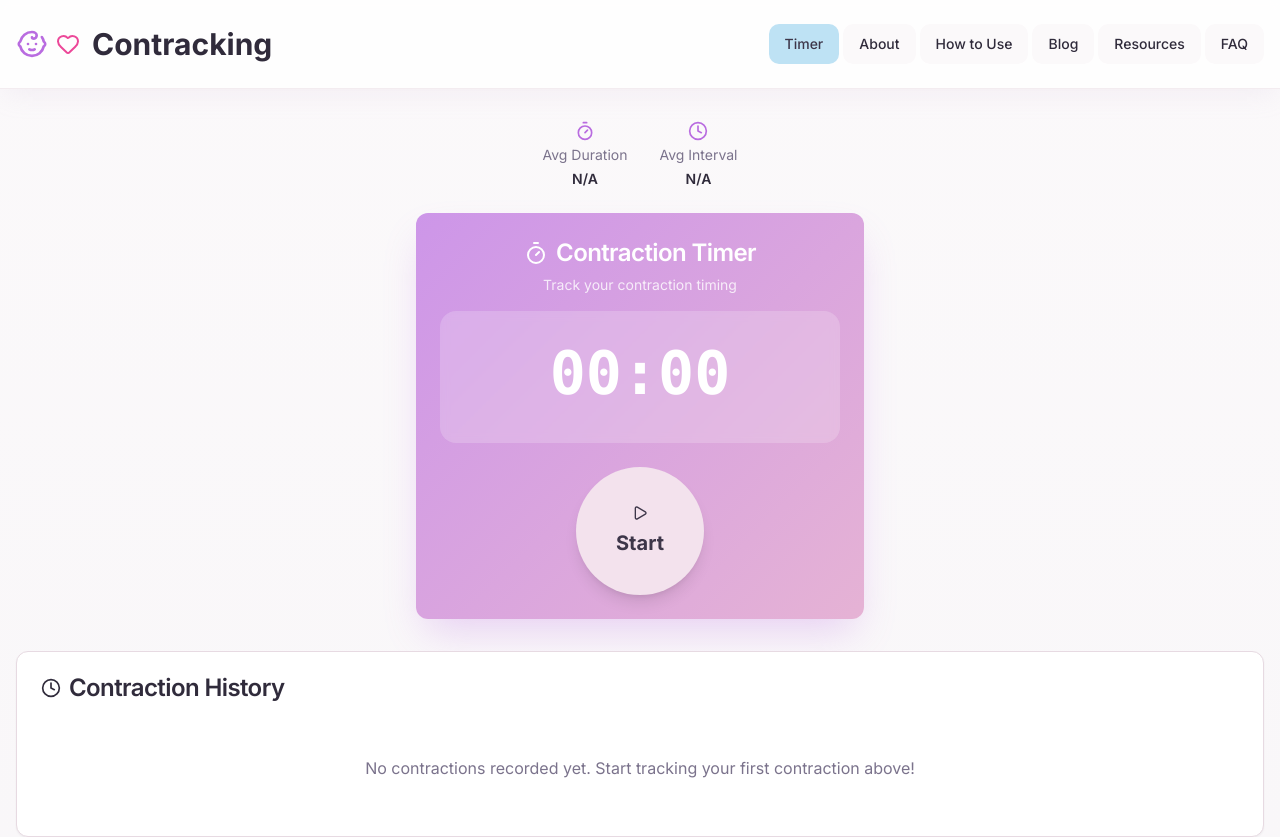
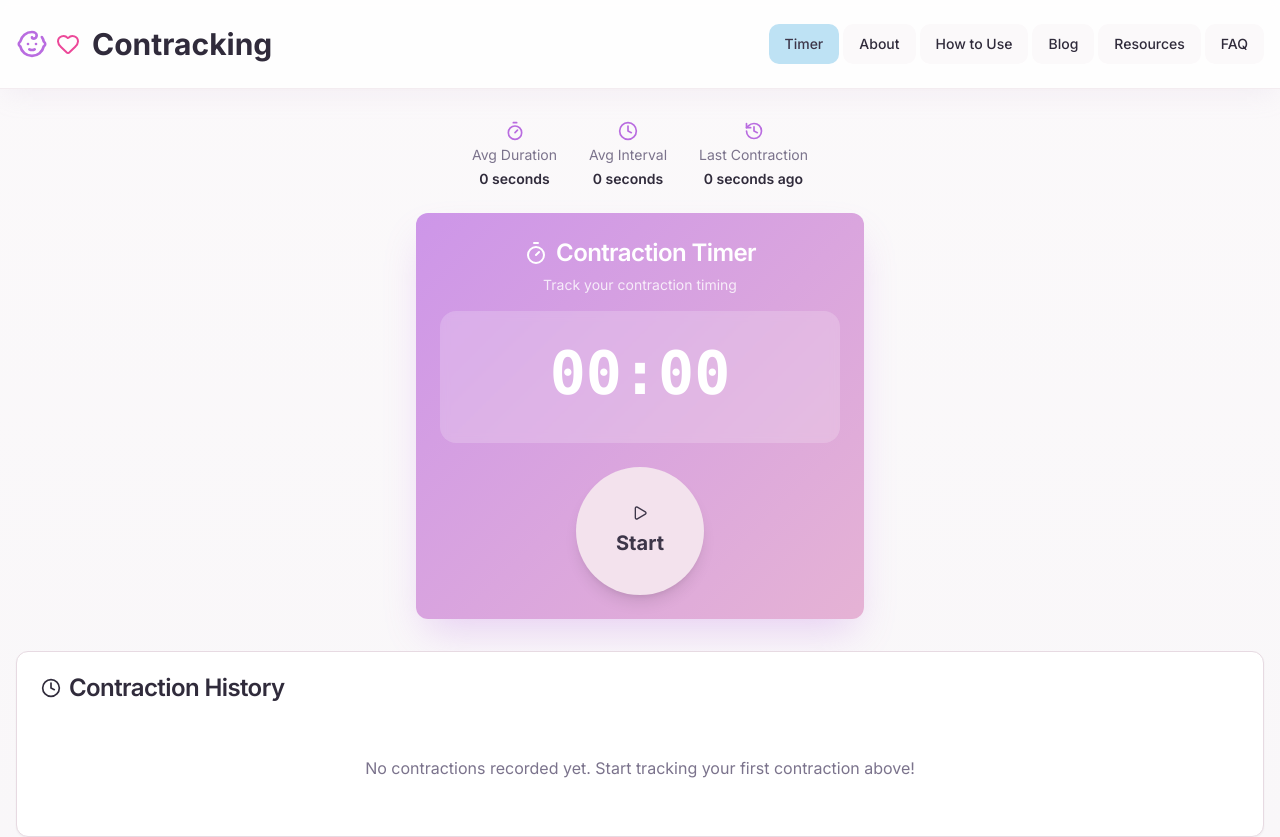
Before and after one commit to Nigeljanssens220/contracking, a Next.js app: page / in a window 1280 px wide. Shown: the top 837 px of the page. Built offline with nearby package versions, Linux system fonts and the light colour scheme.

Commit message:
Enhance CompactStats component to track and display time since the last contraction, incorporating isTracking state and currentContraction data. Update contraction-tracker-app to pass new props and improve time formatting for better user experience.

```diff
--- a/src/components/CompactStats.tsx
+++ b/src/components/CompactStats.tsx
@@ -1,18 +1,85 @@
 "use client";
 
-import { ContractionSummary as SummaryData } from "@/types/contraction";
+import {
+  Contraction,
+  ContractionSummary as SummaryData,
+} from "@/types/contraction";
 import { formatDuration, intervalToDuration } from "date-fns";
-import { Clock, Timer } from "lucide-react";
+import { Clock, History, Timer } from "lucide-react";
+import { useEffect, useState } from "react";
 
 interface CompactStatsProps {
   summary: SummaryData;
+  isTracking: boolean;
+  currentContraction: Contraction | null;
 }
 
-export function CompactStats({ summary }: CompactStatsProps) {
+export function CompactStats({
+  summary,
+  isTracking,
+  currentContraction,
+}: CompactStatsProps) {
+  const [currentTime, setCurrentTime] = useState(new Date());
+
+  // Update time every second, but pause when tracking a contraction
+  useEffect(() => {
+    if (isTracking) {
+      return; // Don't update time while tracking
+    }
+
+    const interval = setInterval(() => {
+      setCurrentTime(new Date());
+    }, 1000);
+
+    return () => clearInterval(interval);
+  }, [isTracking]);
+
   const formatDurationFromSeconds = (seconds: number) => {
-    if (seconds === 0) return "N/A";
+    if (seconds === 0) return "0 seconds";
     const duration = intervalToDuration({ start: 0, end: seconds * 1000 });
     return formatDuration(duration, { format: ["minutes", "seconds"] });
+  };
+
+  const getTimeSinceLastContraction = () => {
+    if (!summary.lastContraction) return "0 seconds";
+
+    // If currently tracking, show time frozen at the moment tracking started
+    if (isTracking && currentContraction) {
+      const lastContractionEndTime =
+        summary.lastContraction.endTime || summary.lastContraction.startTime;
+      const timeDiffInSeconds = Math.floor(
+        (currentContraction.startTime.getTime() -
+          lastContractionEndTime.getTime()) /
+          1000
+      );
+
+      if (timeDiffInSeconds < 0) return "0 seconds";
+
+      const duration = intervalToDuration({
+        start: 0,
+        end: timeDiffInSeconds * 1000,
+      });
+      return formatDuration(duration, {
+        format: ["hours", "minutes", "seconds"],
+      });
+    }
+
+    // Use end time if available, otherwise start time
+    const lastContractionTime =
+      summary.lastContraction.endTime || summary.lastContraction.startTime;
+    const timeDiffInSeconds = Math.floor(
+      (currentTime.getTime() - lastContractionTime.getTime()) / 1000
+    );
+
+    if (timeDiffInSeconds < 0) return "0 seconds";
+
+    const duration = intervalToDuration({
+      start: 0,
+      end: timeDiffInSeconds * 1000,
+    });
+    return formatDuration(duration, {
+      format: ["hours", "minutes", "seconds"],
+    });
   };
 
   return (
@@ -31,7 +98,15 @@ export function CompactStats({ summary }: CompactStatsProps) {
         <span className="font-semibold text-foreground">
           {summary.averageInterval > 0
             ? formatDurationFromSeconds(summary.averageInterval)
-            : "N/A"}
+            : "0 seconds"}
+        </span>
+      </div>
+
+      <div className="flex flex-col items-center gap-1 text-sm">
+        <History className="w-5 h-5 text-primary" />
+        <span className="text-muted-foreground">Last Contraction</span>
+        <span className="font-semibold text-foreground">
+          {getTimeSinceLastContraction()} ago
         </span>
       </div>
     </div>
--- a/src/components/contraction-tracker-app.tsx
+++ b/src/components/contraction-tracker-app.tsx
@@ -104,7 +104,11 @@ export function ContractionTrackerApp() {
 
       {/* Timer Section with Compact Stats */}
       <section className="md:max-w-md mx-auto">
-        <CompactStats summary={summary} />
+        <CompactStats
+          summary={summary}
+          isTracking={isTracking}
+          currentContraction={currentContraction}
+        />
         <ContractionTimer
           isTracking={isTracking}
           onStart={startContraction}
```
Also changed, not shown: src/types/contraction.ts (line endings or trailing spaces).
